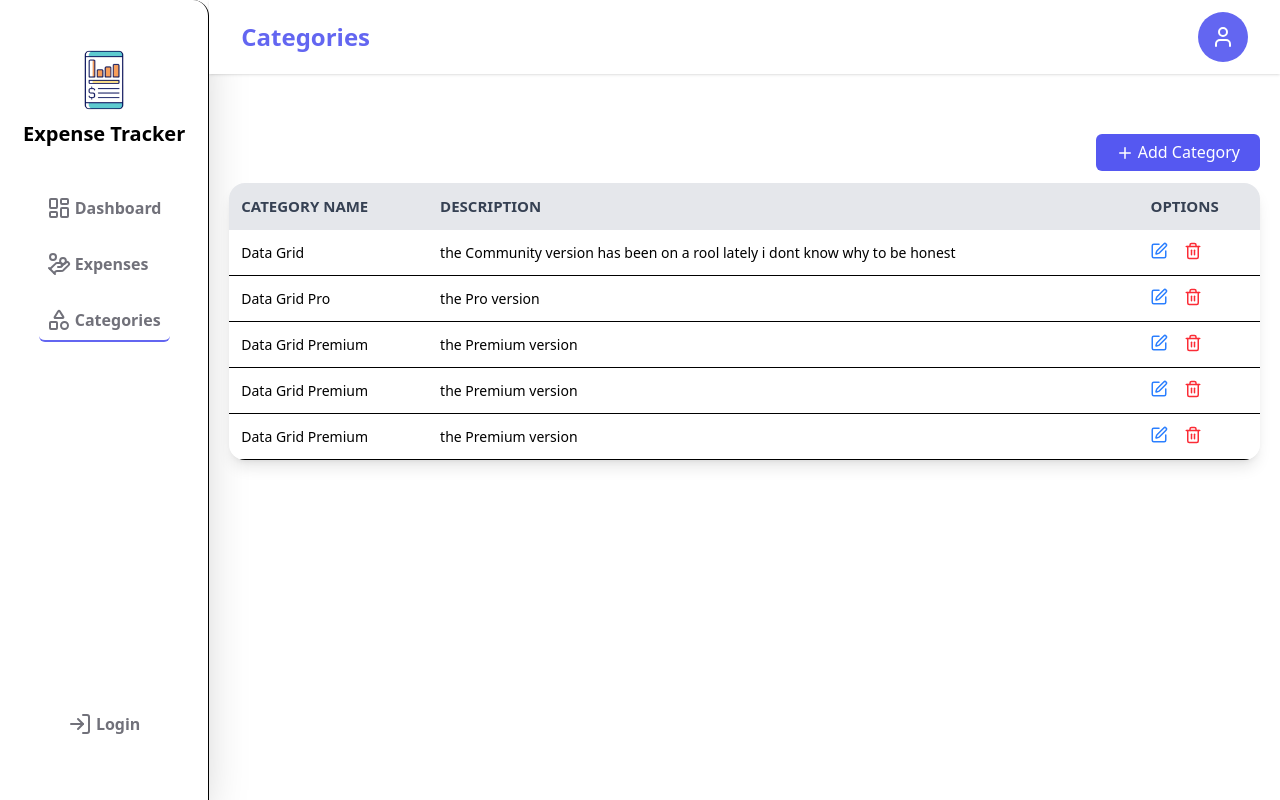
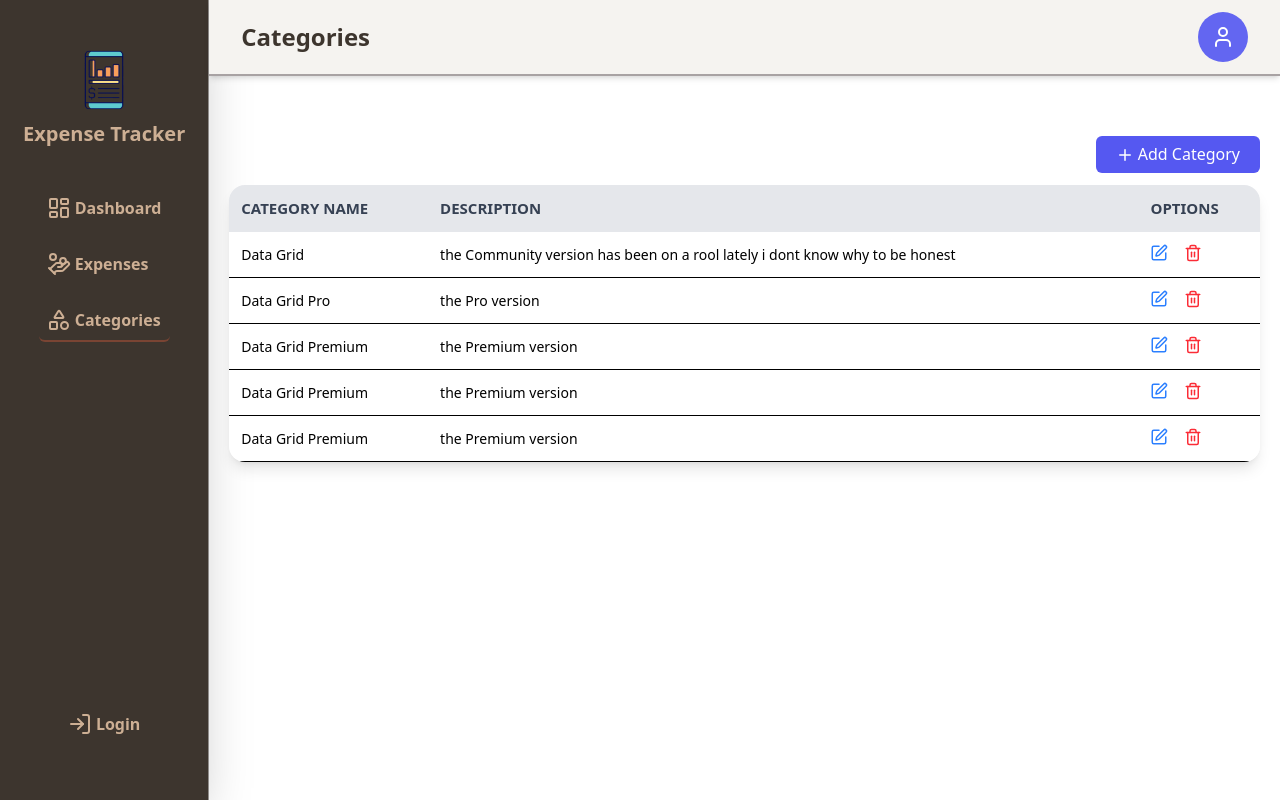
Before and after one commit to subomi1/Expense_Tracker_Full_Stack, a React (Vite) app in the folder frontend/: page /categories in a window 1280 px wide. Built offline with nearby package versions, Linux system fonts and the light colour scheme; no server answers.

Commit message:
added some new classes for styling

```diff
--- a/frontend/src/components/Navbar.jsx
+++ b/frontend/src/components/Navbar.jsx
@@ -9,14 +9,20 @@ const Navbar = ({ name }) => {
     firstLetter = user[0];
   }
   return (
-    <nav className="w-full bg-white shadow py-3 px-8 flex justify-between items-center mb-10">
-      <h1 className="text-[#6366f1] text-2xl font-bold">{name}</h1>
+    <nav className="w-full bg-[#F5F3F0] shadow-md py-3 px-8 flex justify-between items-center mb-10 border-b-2 border-b-[#A8A2A3]">
+      <h1 className="text-[#3D352E] text-2xl font-bold">{name}</h1>
       <div className="flex items-center gap-3">
-        {user ? (        <div className="w-[50px] h-[50px] bg-[#6366f1] rounded-full flex justify-center items-center text-4xl">
-          <span className="mt-[-9px] text-white">{firstLetter}</span>
-        </div>) : (        <div className="w-[50px] h-[50px] bg-[#6366f1] rounded-full flex justify-center items-center text-4xl">
-          <span className=" text-white"><User/></span>
-        </div>)}
+        {user ? (
+          <div className="w-[50px] h-[50px] bg-[#6366f1] rounded-full flex justify-center items-center text-4xl">
+            <span className="mt-[-9px] text-white">{firstLetter}</span>
+          </div>
+        ) : (
+          <div className="w-[50px] h-[50px] bg-[#6366f1] rounded-full flex justify-center items-center text-4xl">
+            <span className=" text-white">
+              <User />
+            </span>
+          </div>
+        )}
       </div>
     </nav>
   );
--- a/frontend/src/components/Sidebar.jsx
+++ b/frontend/src/components/Sidebar.jsx
@@ -9,21 +9,35 @@ import {
 import { NavLink } from "react-router-dom";
 import { AuthContext } from "../store/AuthContext";
 import { useContext } from "react";
+import { useMutation } from "@tanstack/react-query";
+import { queryClient } from "../http";
+import { useNavigate } from "react-router-dom";
 const Sidebar = () => {
   const { user, email, logout } = useContext(AuthContext);
+  const navigate = useNavigate()
+  const { mutate } = useMutation({
+    mutationFn: logout,
+    onSuccess: () => {
+      queryClient.invalidateQueries({ queryKey: ["category"] });
+      navigate('/dashboard')
+    }
+  })
+  function handleLogout() {
+    mutate();
+  }
   let linkClass =
-    "flex gap-1 items-center text-[#71717a] font-bold mb-4 py-2 px-2";
+    "flex gap-1 items-center text-[#CDAF94] font-bold mb-4 py-2 px-2";
   let activeClass =
-    "flex gap-1 items-center text-[#71717a] font-bold mb-4 border-b-2 border-[#6366f1] rounded-b-md py-2 px-2";
+    "flex gap-1 items-center text-[#CDAF94] font-bold mb-4 border-b-2 border-[#7A4433] rounded-b-md py-2 px-2";
   let firstLetter = "";
   if (user) {
     firstLetter = user[0]
   }
   return (
-    <aside className="w-[250px] bg-white h-screen rounded-tr-2xl shadow-2xl py-10 flex flex-col border-r-1 border-r-black  max-md:hidden justify-between">
+    <aside className="w-[250px] bg-[#3D352E] min-h-screen shadow-2xl py-10 flex flex-col border-r-1 border-r-[#8F8C8A]  max-md:hidden justify-between">
       <div className="flex flex-col items-center">
         <img src={expense} alt="Expense Icon" className="w-20 " />
-        <h1 className=" mb-10 font-bold text-xl">Expense Tracker</h1>
+        <h1 className=" mb-10 font-bold text-xl text-[#CDAF94]">Expense Tracker</h1>
         <nav>
           <NavLink
             className={({ isActive }) => (isActive ? activeClass : linkClass)}
@@ -50,7 +64,7 @@ const Sidebar = () => {
       </div>
       <div className="flex flex-col items-center">
         {user ? (
-          <button className={`${linkClass} cursor-pointer`} onClick={logout}>
+          <button className={`${linkClass} cursor-pointer`} onClick={handleLogout}>
             <LogOut />
             Logout
           </button>
@@ -63,11 +77,11 @@ const Sidebar = () => {
             Login
           </NavLink>
         )}
-        {user ? (        <div className="flex items-center w-full justify-center gap-3">
+        {user ? (        <div className="flex items-center w-full justify-center gap-3 flex-wrap flex-col">
           <div className="w-[50px] h-[50px] bg-[#6366f1] rounded-full flex justify-center items-center text-4xl">
             <span className="mt-[-9px] text-white">{firstLetter}</span>
           </div>
-          <div>
+          <div className="text-center flex flex-col">
             <p>{user}</p>
             <p>{email}</p>
           </div>
```
